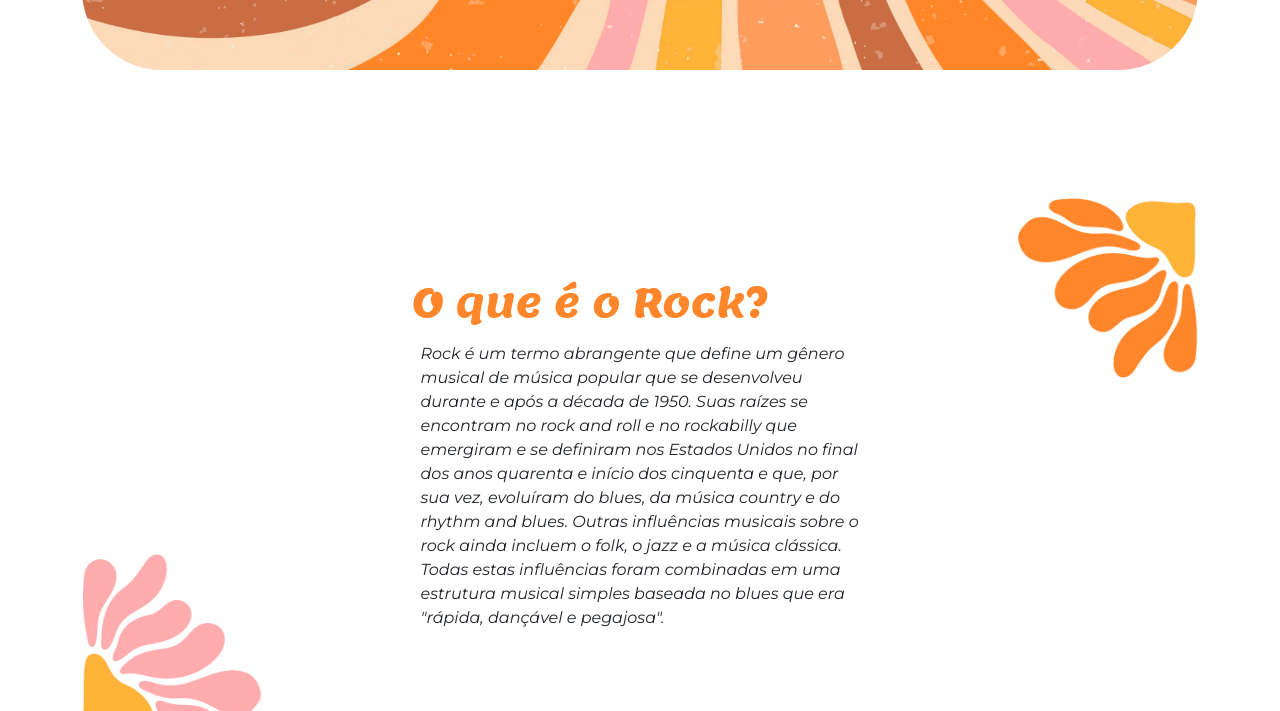
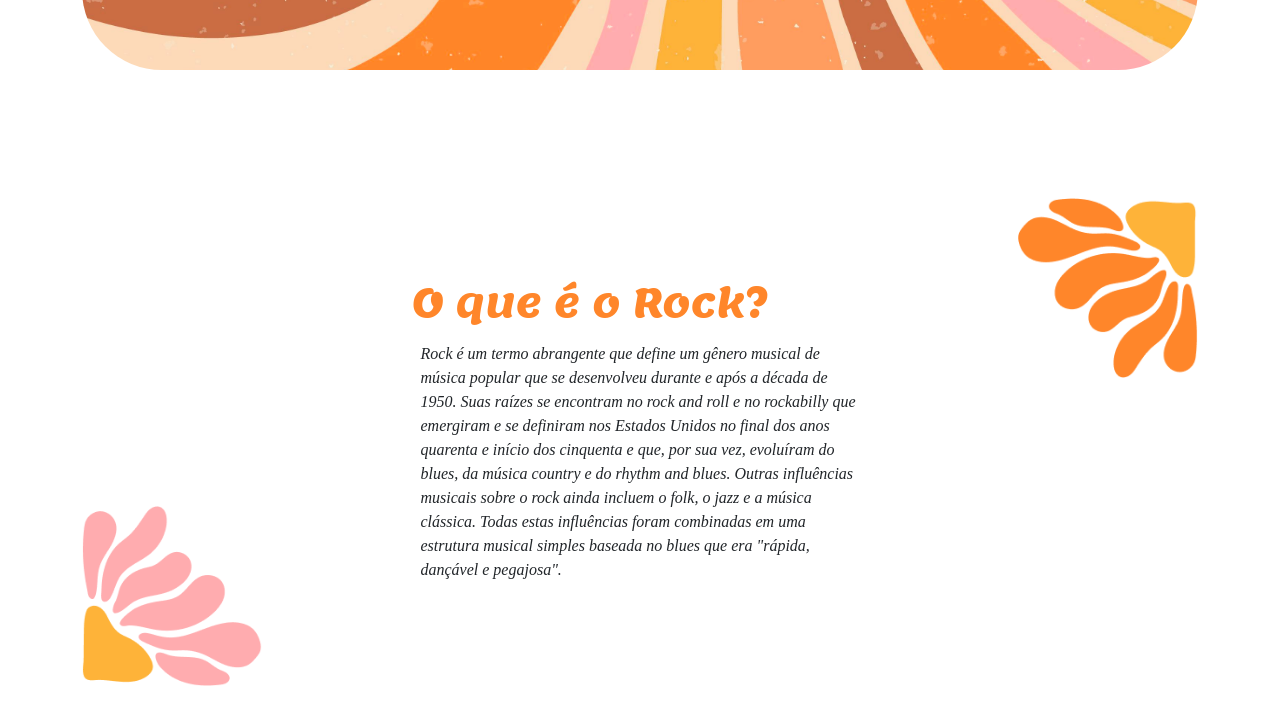
Before and after one commit to AnaBerese/site-acessivel, a plain HTML site: page index.html in a window 1280 px wide. Shown: the part 921-1632 px from the top of the page. Drawn offline with nearby package versions, Linux system fonts and the light colour scheme.

Commit message:
arrumando código

```diff
--- a/styles.css
+++ b/styles.css
@@ -1,4 +1,3 @@
-@import url('https://fonts.googleapis.com/css2?family=Montserrat:ital,wght@0,100..900;1,100..900&display=swap');
 @import url('https://fonts.googleapis.com/css2?family=Lemon&display=swap');
 
 :root {
```
